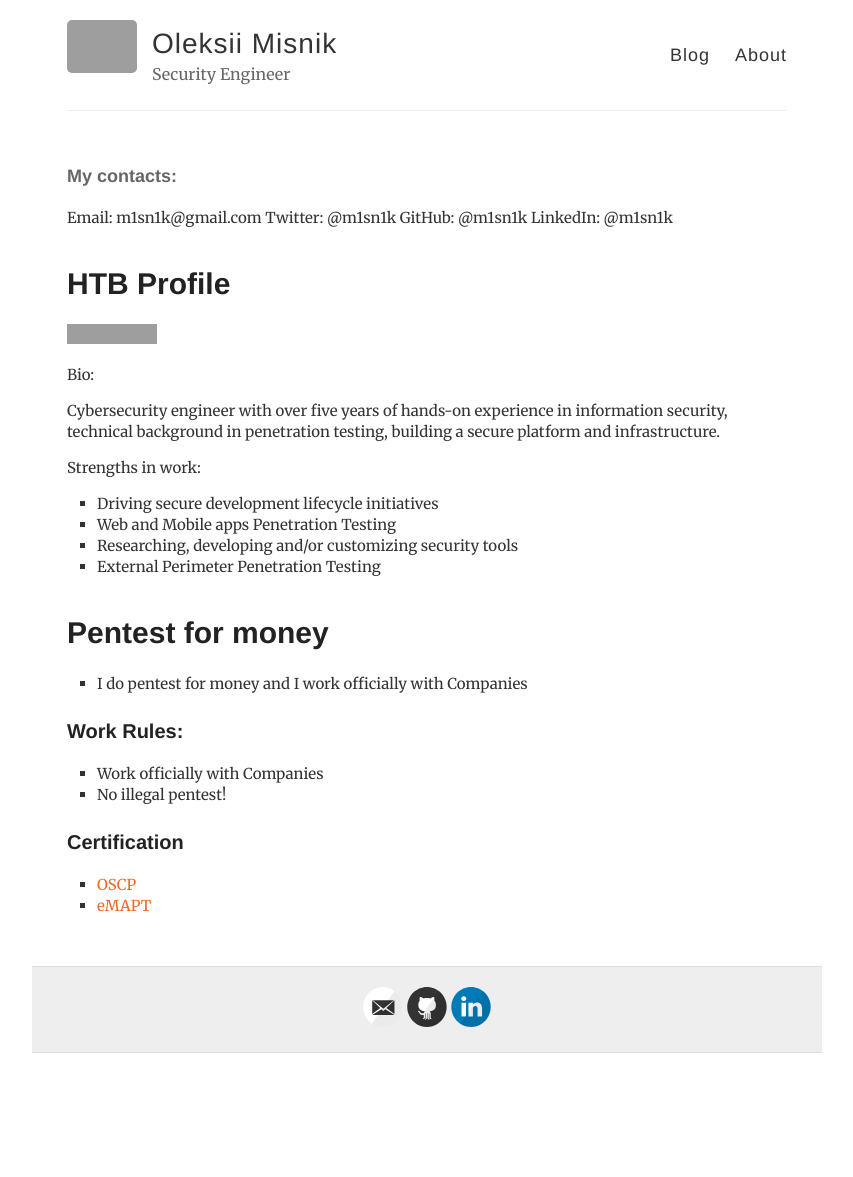
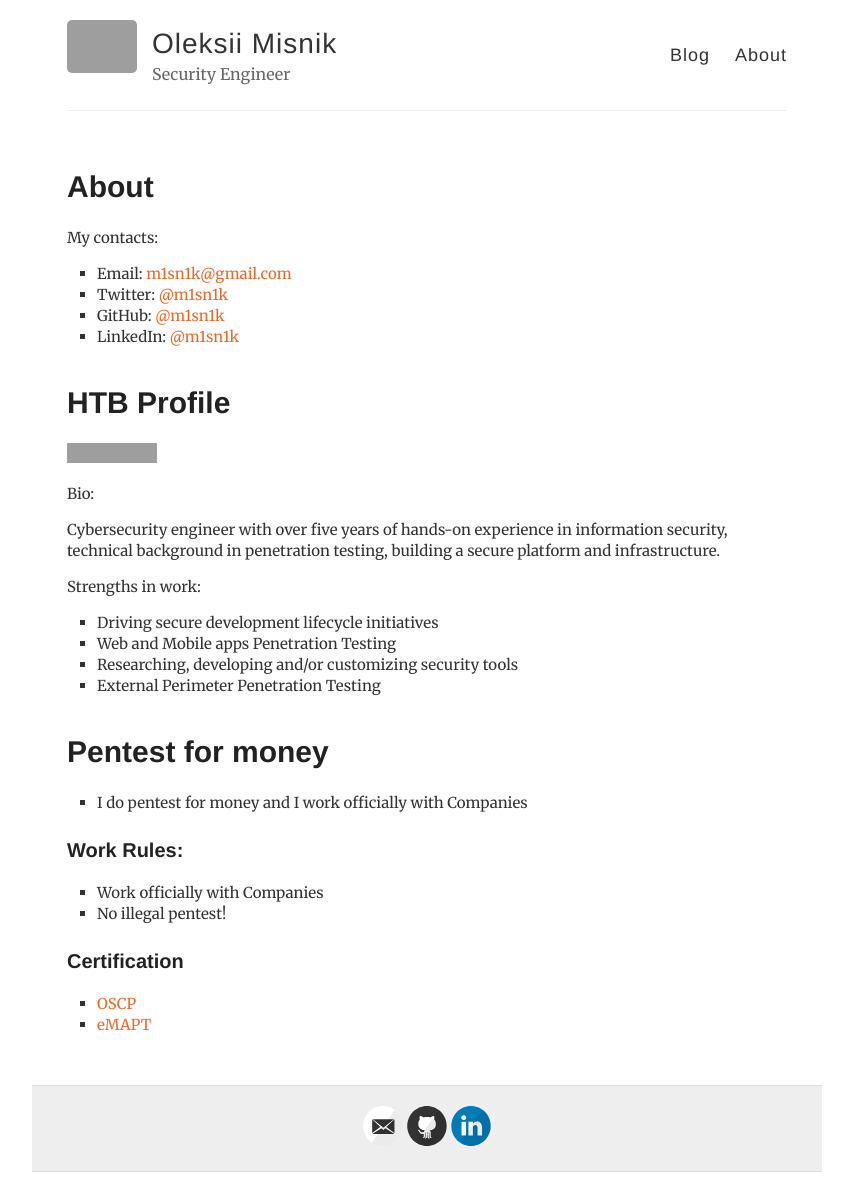
Before and after one commit to m1sn1k/m1sn1k.github.io, a Jekyll site: the page built from about.md, in a window 1280 px wide. Shown: the whole page, without its empty margins (213-1066 px from the left). Built offline with Jekyll 4.4.1, drawn with Linux system fonts in a browser that asks for light colours; before the commit the page ends 1058 px from its top, so only the background shows below that; grey boxes are pictures that could not be loaded.

Commit message:
Testing own site

```diff
--- a/about.md
+++ b/about.md
@@ -3,47 +3,53 @@ layout: page
 permalink: /about/
 ---
 
-#### My contacts:
-
-Email: m1sn1k@gmail.com
-Twitter: @m1sn1k
-GitHub: @m1sn1k
-LinkedIn: @m1sn1k
-
 <html>
 <head>
+
+
 <meta charset="utf-8">
 <title>About me</title>
 <link rel="stylesheet" type="text/css" href="https://m1sn1k.github.io/style/about.css">
 </head>
 <title>About - @m1sn1k</title>
+
 <body id="preview">
 
+<h1 class="post-title">About</h1>
 
-    <h1 class="code-line" data-line-start=0 data-line-end=1><a id="About_me_0"></a>HTB Profile</h1>
-    <p class="has-line-data" data-line-start="2" data-line-end="3"><img src="http://www.hackthebox.eu/badge/image/576" alt="Hack The Box"></p>
-    <p class="has-line-data" data-line-start="6" data-line-end="7">Bio:</p>
-    <p class="has-line-data" data-line-start="4" data-line-end="5">Cybersecurity engineer with over five years of hands-on experience in information security, technical background in penetration testing, building a secure platform and infrastructure.</p>
-    <p class="has-line-data" data-line-start="6" data-line-end="7">Strengths in work:</p>
-    <ul>
-    <li class="has-line-data" data-line-start="8" data-line-end="9">Driving secure development lifecycle initiatives</li>
-    <li class="has-line-data" data-line-start="9" data-line-end="10">Web and Mobile apps Penetration Testing</li>
-    <li class="has-line-data" data-line-start="10" data-line-end="11">Researching, developing and/or customizing security tools</li>
-    <li class="has-line-data" data-line-start="11" data-line-end="12">External Perimeter Penetration Testing</li>
-    </ul>
-    <h1 class="code-line" data-line-start=12 data-line-end=13><a id="Pentest_for_money_12"></a>Pentest for money</h1>
-    <ul>
-    <li class="has-line-data" data-line-start="14" data-line-end="16">I do pentest for money and I work officially with Companies</li>
-    </ul>
-    <h3 class="code-line" data-line-start=16 data-line-end=17><a id="Work_Rules_16"></a>Work Rules:</h3>
-    <ul>
-    <li class="has-line-data" data-line-start="17" data-line-end="18">Work officially with Companies</li>
-    <li class="has-line-data" data-line-start="18" data-line-end="20">No illegal pentest!</li>
-    </ul>
-    <h3 class="code-line" data-line-start=20 data-line-end=21><a id="Certification_20"></a>Certification</h3>
-    <ul>
-    <li class="has-line-data" data-line-start="22" data-line-end="23"><a href="https://www.offensive-security.com/pwk-oscp/">OSCP</a></li>
-    <li class="has-line-data" data-line-start="23" data-line-end="25"><a href="https://elearnsecurity.com/product/emapt-certification/">eMAPT</a></li>
-    </ul>
+<p>My contacts:</p>
+
+<ul>
+<li>Email: <a href="mailto:m1sn1k@gmail.com">m1sn1k@gmail.com</a></li>
+<li>Twitter: <a href="https://twitter.com/m1sn1k">@m1sn1k</a></li>
+<li>GitHub: <a href="https://github.com/m1sn1k">@m1sn1k</a></li>
+<li>LinkedIn: <a href="https://www.linkedin.com/in/m1sn1k/">@m1sn1k</a></li>
+</ul>
+
+<h1 class="code-line" data-line-start=0 data-line-end=1><a id="About_me_0"></a>HTB Profile</h1>
+<p class="has-line-data" data-line-start="2" data-line-end="3"><img src="http://www.hackthebox.eu/badge/image/576" alt="Hack The Box"></p>
+<p class="has-line-data" data-line-start="6" data-line-end="7">Bio:</p>
+<p class="has-line-data" data-line-start="4" data-line-end="5">Cybersecurity engineer with over five years of hands-on experience in information security, technical background in penetration testing, building a secure platform and infrastructure.</p>
+<p class="has-line-data" data-line-start="6" data-line-end="7">Strengths in work:</p>
+<ul>
+<li class="has-line-data" data-line-start="8" data-line-end="9">Driving secure development lifecycle initiatives</li>
+<li class="has-line-data" data-line-start="9" data-line-end="10">Web and Mobile apps Penetration Testing</li>
+<li class="has-line-data" data-line-start="10" data-line-end="11">Researching, developing and/or customizing security tools</li>
+<li class="has-line-data" data-line-start="11" data-line-end="12">External Perimeter Penetration Testing</li>
+</ul>
+<h1 class="code-line" data-line-start=12 data-line-end=13><a id="Pentest_for_money_12"></a>Pentest for money</h1>
+<ul>
+<li class="has-line-data" data-line-start="14" data-line-end="16">I do pentest for money and I work officially with Companies</li>
+</ul>
+<h3 class="code-line" data-line-start=16 data-line-end=17><a id="Work_Rules_16"></a>Work Rules:</h3>
+<ul>
+<li class="has-line-data" data-line-start="17" data-line-end="18">Work officially with Companies</li>
+<li class="has-line-data" data-line-start="18" data-line-end="20">No illegal pentest!</li>
+</ul>
+<h3 class="code-line" data-line-start=20 data-line-end=21><a id="Certification_20"></a>Certification</h3>
+<ul>
+<li class="has-line-data" data-line-start="22" data-line-end="23"><a href="https://www.offensive-security.com/pwk-oscp/">OSCP</a></li>
+<li class="has-line-data" data-line-start="23" data-line-end="25"><a href="https://elearnsecurity.com/product/emapt-certification/">eMAPT</a></li>
+</ul>
 </body>
 </html>
```
